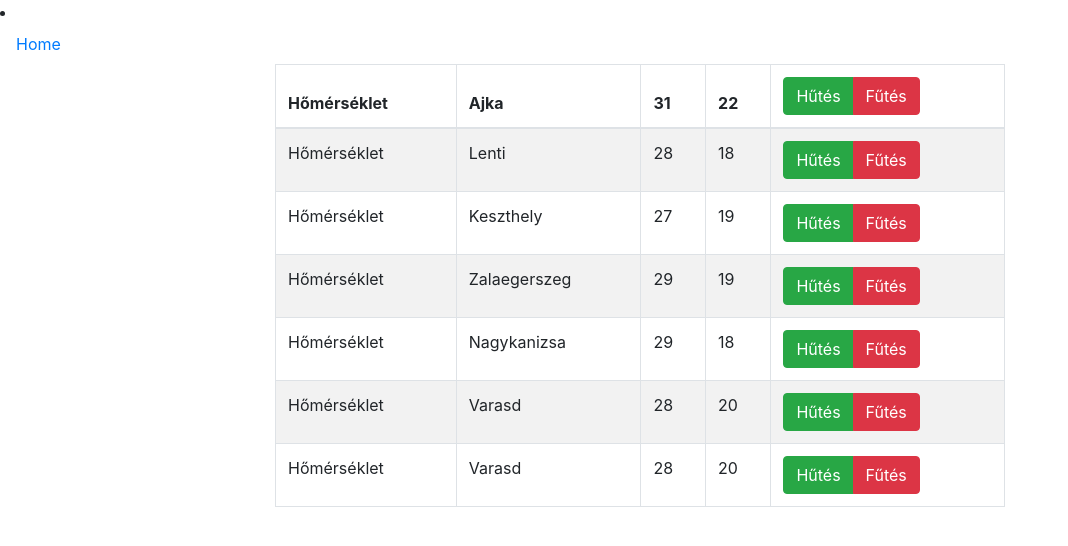
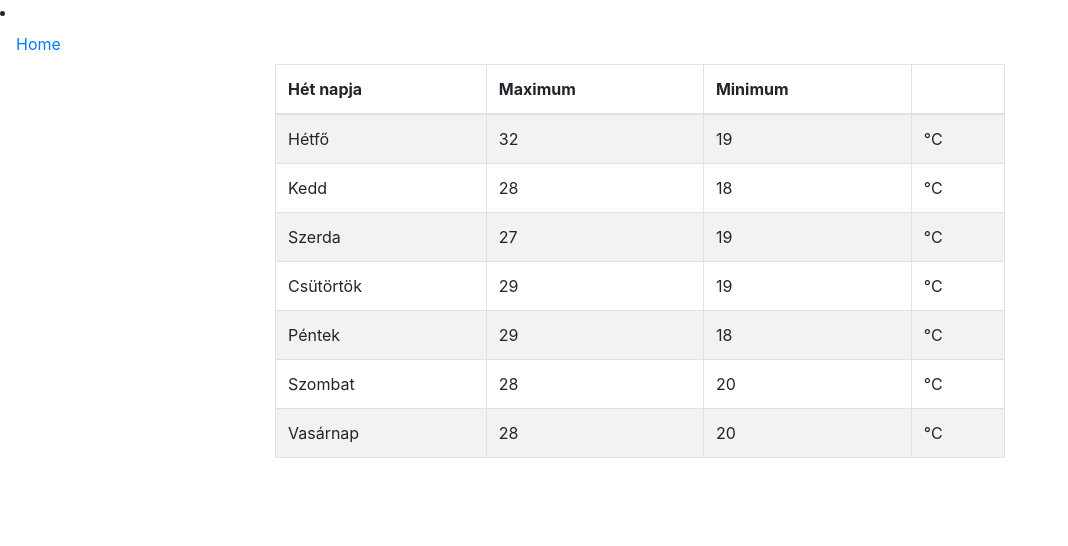
Before and after one commit to konyvkukac/urlap_java, a plain HTML site: page Tables.html in a window 1280 px wide. Shown: the whole page, without its empty margins (0-1068 px from the left). Drawn offline with nearby package versions, Linux system fonts and the light colour scheme; files that its build step writes are made by us from their sources.

Commit message:
Changes to be committed: 	modified:   Tables.html 	modified:   index.html 	modified:   main.js 	modified:   style.css 	new file:   weather.js

```diff
--- a/Tables.html
+++ b/Tables.html
@@ -26,11 +26,12 @@
                 <table class="table table-striped table-bordered table-hover" ;>
                     <thead>
                         <tr>
-                            <th>Hőmérséklet</th>
-                            <th>Ajka</th>
-                            <th>31</th>
-                            <th>22</th>
+                            <!-- <th>Hőmérséklet</th> -->
+                            <th>Hét napja</th>
+                            <th>Maximum</th>
+                            <th>Minimum</th>
                             <td>
+                                <!--
                                     <div class="btn-group" ;>
                                         <button class="btn-success btn">
                                             Hűtés
@@ -39,16 +40,18 @@
                                             Fűtés
                                         </button>
                                     </div>
+                                -->
                             </td>
                         </tr>
                     </thead>
                     <tbody>
                         <tr>
-                            <td>Hőmérséklet</td>
-                            <td>Lenti</td>
-                            <td>28</td>
-                            <td>18</td>
-                            <td>
+                            <!-- <td>Hőmérséklet</td> -->
+                            <td>Hétfő</td>
+                            <td>32</td>
+                            <td>19</td>
+                            <td>  °C
+                                <!--
                                   <div class="btn-group" ;>
                                        <button class="btn-success btn">
                                            Hűtés
@@ -57,14 +60,16 @@
                                            Fűtés
                                        </button>
                                    </div>
+                              -->
                             </td>
                         </tr>
                         <tr>
-                            <td>Hőmérséklet</td>
-                            <td>Keszthely</td>
-                            <td>27</td>
-                            <td>19</td>
-                            <td>
+                            <!-- <td>Hőmérséklet</td> -->
+                            <td>Kedd</td>
+                            <td>28</td>
+                            <td>18</td>
+                            <td> °C
+                                <!--
                                   <div class="btn-group" ;>
                                        <button class="btn-success btn">
                                            Hűtés
@@ -73,14 +78,16 @@
                                            Fűtés
                                        </button>
                                    </div>
+                              -->
                             </td>
                         </tr>
                         <tr>
-                            <td>Hőmérséklet</td>
-                            <td>Zalaegerszeg</td>
-                            <td>29</td>
+                            <!-- <td>Hőmérséklet</td> -->
+                            <td>Szerda</td>
+                            <td>27</td>
                             <td>19</td>
-                            <td>
+                            <td> °C
+                                <!--
                                 <div class="btn-group" ;>
                                     <button class="btn-success btn">
                                         Hűtés
@@ -89,14 +96,16 @@
                                         Fűtés
                                     </button>
                                 </div>
+                            -->
                             </td>
                         </tr>
                         <tr>
-                            <td>Hőmérséklet</td>
-                            <td>Nagykanizsa</td>
+                            <!-- <td>Hőmérséklet</td> -->
+                            <td>Csütörtök</td>
                             <td>29</td>
-                            <td>18</td>
-                            <td>
+                            <td>19</td>
+                            <td> °C
+                                <!--
                                     <div class="btn-group" ;>
                                         <button class="btn-success btn">
                                             Hűtés
@@ -105,14 +114,17 @@
                                             Fűtés
                                         </button>
                                     </div>
+                                -->
+
                             </td>
                         </tr>
                         <tr>
-                            <td>Hőmérséklet</td>
-                            <td>Varasd</td>
-                            <td>28</td>
-                            <td>20</td>
-                            <td>
+                            <!-- <td>Hőmérséklet</td> -->
+                            <td>Péntek</td>
+                            <td>29</td>
+                            <td>18</td>
+                            <td> °C
+                                <!--
                                     <div class="btn-group" ;>
                                         <button class="btn-success btn">
                                             Hűtés
@@ -121,14 +133,16 @@
                                             Fűtés
                                         </button>
                                     </div>
+                                -->
                             </td>
                         </tr>
                         <tr>
-                            <td>Hőmérséklet</td>
-                            <td>Varasd</td>
+                            <!-- <td>Hőmérséklet</td> -->
+                            <td>Szombat</td>
                             <td>28</td>
                             <td>20</td>
-                            <td>
+                            <td> °C
+                                <!--
                                 <div class="btn-group" ;>
                                     <button class="btn-success btn">
                                         Hűtés
@@ -137,6 +151,25 @@
                                         Fűtés
                                     </button>
                                 </div>
+                            -->
+                            </td>
+                        </tr>
+                        <tr>
+                            <!-- <td>Hőmérséklet</td> -->
+                            <td>Vasárnap</td>
+                            <td>28</td>
+                            <td>20</td>
+                            <td> °C
+                                <!--
+                                <div class="btn-group" ;>
+                                    <button class="btn-success btn">
+                                        Hűtés
+                                    </button>
+                                    <button class="btn-danger btn">
+                                        Fűtés
+                                    </button>
+                                </div>
+                            -->
                             </td>
                         </tr>
                     </tbody>
--- a/main.js
+++ b/main.js
@@ -27,7 +27,3 @@
         szorzat.innerHTML = osszeg;  //A HTML kód 'szorzat span' mező értékének kiíratása.
 
     }
-    /*function myFunction() {
-        var x = document.getElementById("demo");
-        x.style.fontSize = "25px";
-        x.style.color = "red";} */
```
Also changed, not shown: index.html (+25 -18 lines), style.css (+7 -1 lines), weather.js (added). Lines whose indentation alone changed are shown as unchanged.
